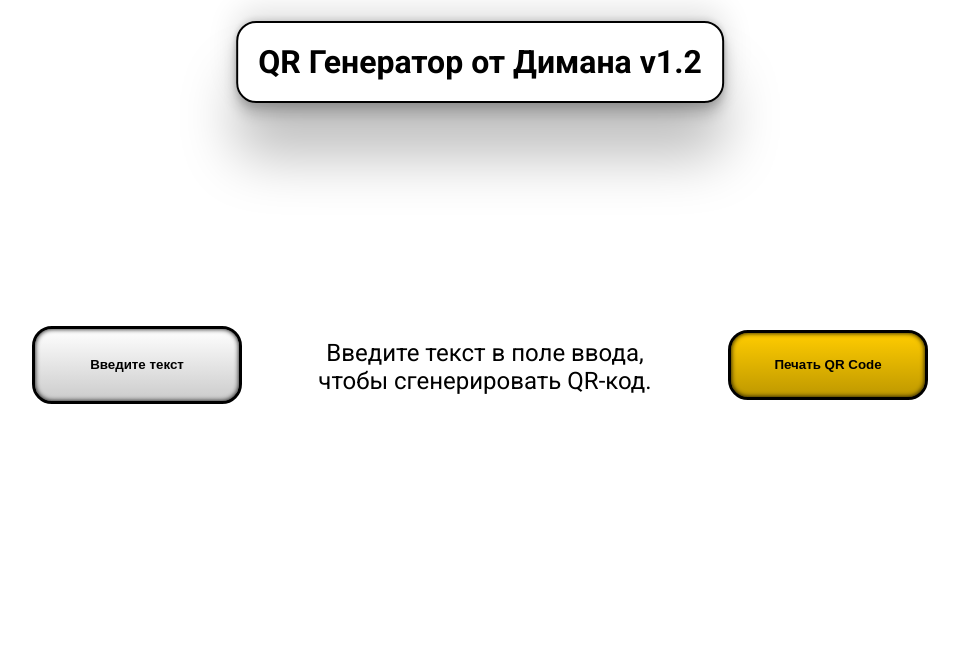
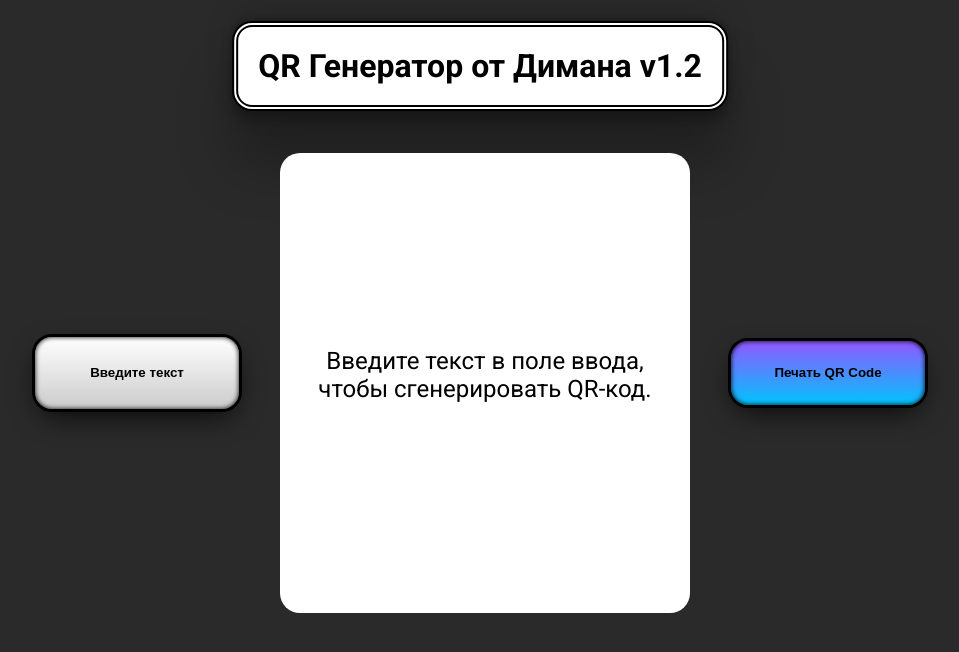
Before and after one commit to rocaN5/QR-For-Yandex, a plain HTML site: page index.html in a window 1280 px wide. Shown: the whole page, without its empty margins (160-1119 px from the left). Drawn offline with nearby package versions, Linux system fonts and the light colour scheme.

Commit message:
New styles

```diff
--- a/styles.css
+++ b/styles.css
@@ -21,13 +21,14 @@
 }
 
 body>h1{
+    background: #fff;
     width: fit-content;
     left: 50%;
     position: relative;
     transform: translateX(-50%);
     padding: 20px;
     border-radius: 20px;
-    border: 2px solid #000;
+    border: 6px double #000;
     color: #000;
     cursor: help;
     box-shadow: rgba(0, 0, 0, 0.25) 0px 54px 55px, rgba(0, 0, 0, 0.12) 0px -12px 30px, rgba(0, 0, 0, 0.12) 0px 4px 6px, rgba(0, 0, 0, 0.17) 0px 12px 13px, rgba(0, 0, 0, 0.09) 0px -3px 5px;
@@ -39,6 +40,9 @@ body{
     font-family: "Roboto", sans-serif;
     font-weight: 400;
     font-style: normal;
+    background: #2a2a2a;
+    margin: 0;
+    background-repeat: no-repeat;
 }
 
 div.container{
@@ -59,7 +63,7 @@ input.order__input{
     border-radius: 20px;
     border: 3px solid;
     font-weight: 800;
-    box-shadow: 0px 0px 5px 0px inset;
+    box-shadow: 0 10px 30px -10px #000, 0px 0px 5px 0px inset;
     background: linear-gradient(0deg, #cbcbcb, #fff);
 }
 button.print__code, button.convert__to__image{
@@ -70,8 +74,9 @@ button.print__code, button.convert__to__image{
     border: 3px solid;
     font-weight: 800;
     box-shadow: 0px 0px 5px 0px inset;
-    background: linear-gradient(0deg, #be9800, #fc0);
+    background: linear-gradient(0deg, #01c3fc, #9158ff);
     cursor: pointer;
+    box-shadow: 0 10px 30px -10px #000, 0px 0px 5px 0px inset;
 }
 #qr-code {
     margin-top: 20px;
@@ -82,9 +87,9 @@ button.print__code, button.convert__to__image{
     align-items: center;
     width: 350px;
     min-height: 400px;
-    /* border: 1px solid; */
     padding: 30px;
     border-radius: 20px;
+    background: #fff;
 }
 #qr-code p{
     word-wrap: break-word;
```
